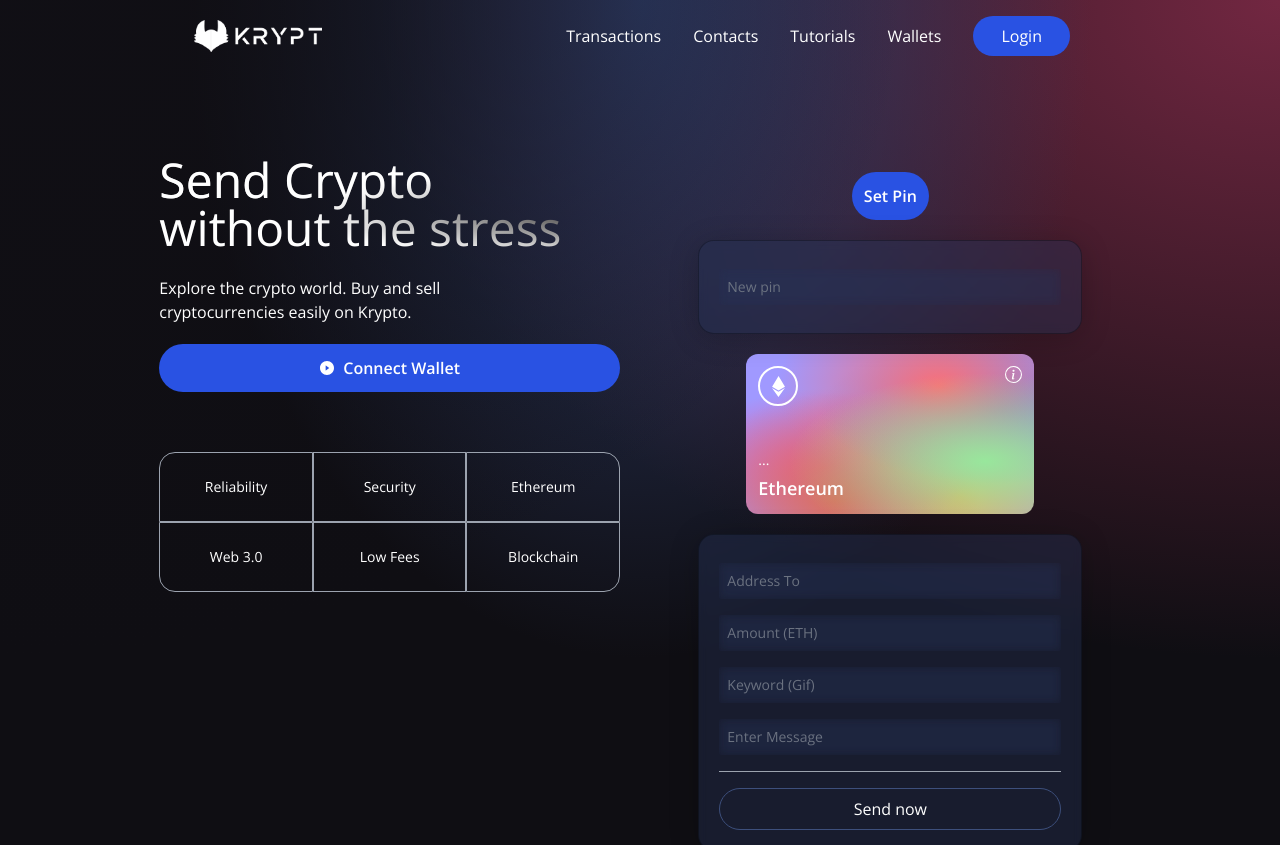
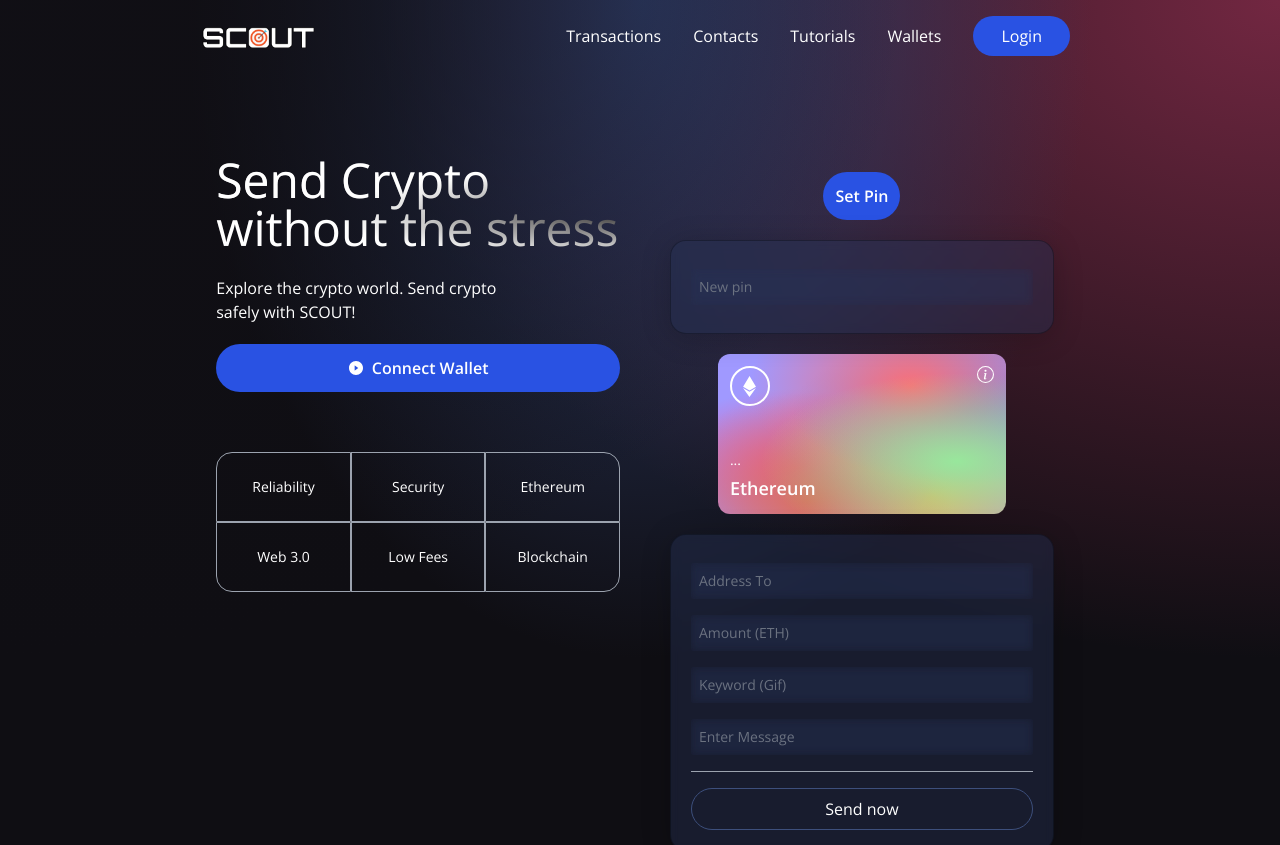
Before and after one commit to kai-feinberg/Scout-Protocol-Testnet, a React (Vite) app in the folder client/: page / in a window 1280 px wide. Shown: the top 845 px of the page. Built offline with nearby package versions, Linux system fonts and the light colour scheme.

Commit message:
Update Logo

```diff
--- a/client/src/components/Footer.jsx
+++ b/client/src/components/Footer.jsx
@@ -1,6 +1,6 @@
 import React from "react";
 
-import logo from "../../images/logo.png";
+import logo from "../../images/scoutLogo.png";
 
 const Footer = () => (
   <div className="w-full flex md:justify-center justify-between items-center flex-col p-4 gradient-bg-footer">
--- a/client/src/components/Navbar.jsx
+++ b/client/src/components/Navbar.jsx
@@ -2,7 +2,7 @@
 import { HiMenuAlt4 } from "react-icons/hi";
 import { AiOutlineClose } from "react-icons/ai";
 
-import logo from "../../images/logo.png";
+import logo from "../../images/scoutLogo.png";
 
 const NavBarItem = ({ title, classprops }) => (
   <li className={`mx-4 cursor-pointer ${classprops}`}>{title}</li>
--- a/client/src/components/Welcome.jsx
+++ b/client/src/components/Welcome.jsx
@@ -93,7 +93,7 @@
             Send Crypto <br /> without the stress
           </h1>
           <p className="text-left mt-5 text-white font-light md:w-9/12 w-11/12 text-base">
-            Explore the crypto world. Buy and sell cryptocurrencies easily on Krypto.
+            Explore the crypto world. Send crypto safely with SCOUT!
           </p>
           {!currentAccount && (
             <button
```
Also changed, not shown: client/images/SCOUTLogo.png.
